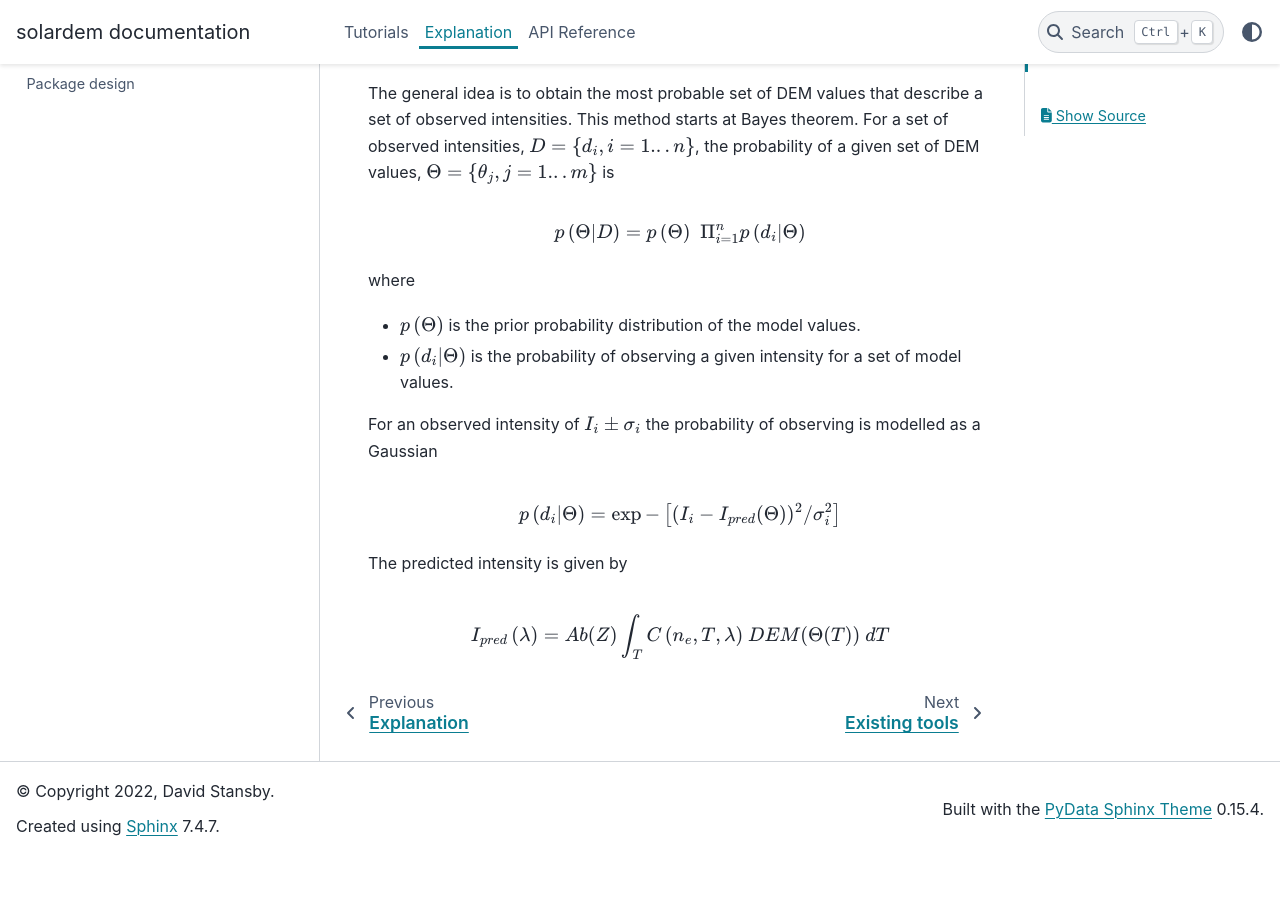
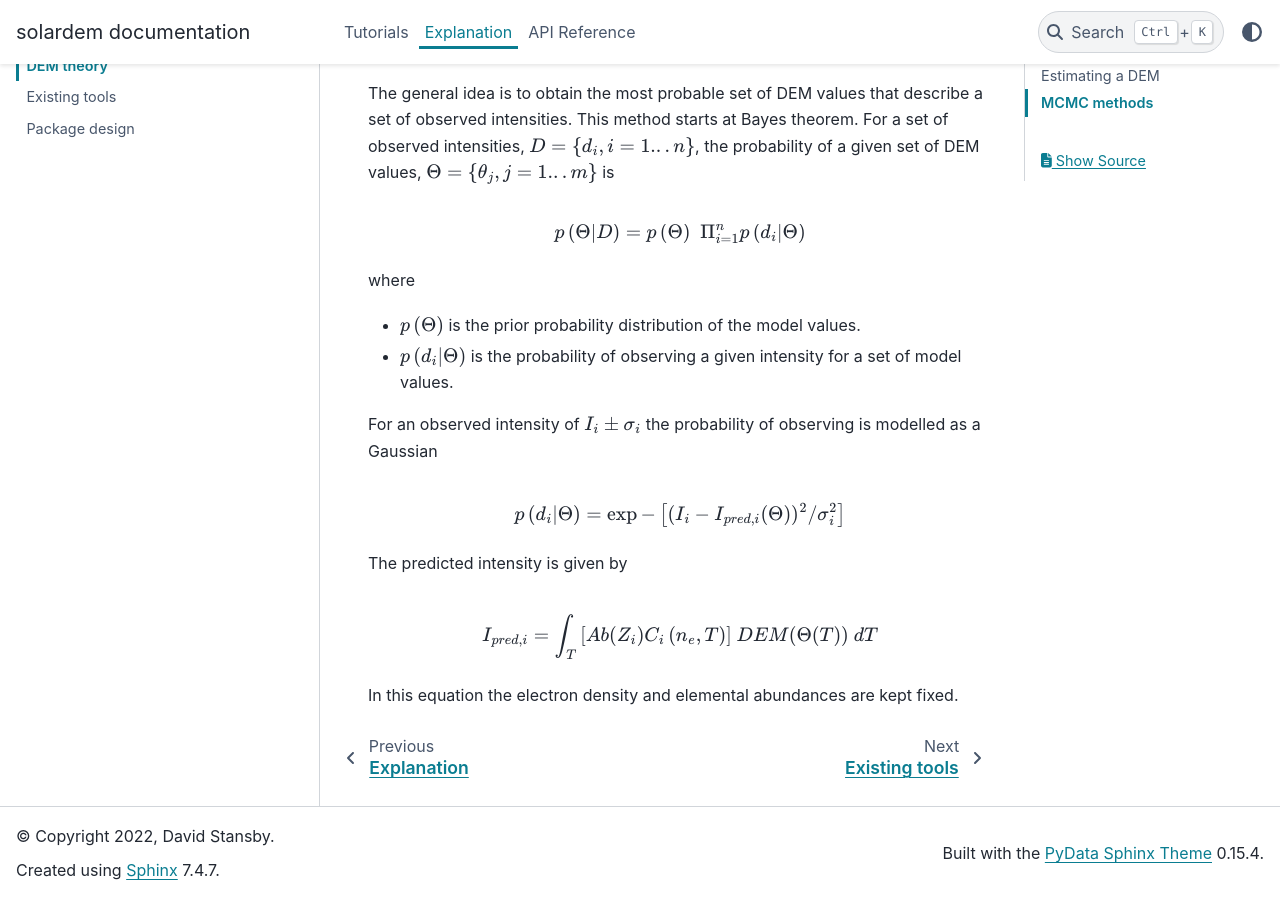
Before and after one commit to dstansby/solardem, a Sphinx documentation site: the page built from doc/explanation/dem_theory.md, in a window 1280 px wide and 900 px high, scrolled down 1891 px. Built offline with Sphinx 7.4.7 and the PyData theme 0.15.4, drawn with Linux system fonts in a browser that asks for light colours; before the commit the page ends 2746 px from its top, so only the background shows below that.

Commit message:
Update theory

````diff
--- a/doc/explanation/dem_theory.md
+++ b/doc/explanation/dem_theory.md
@@ -67,10 +67,12 @@
 For an observed intensity of {math}`I_{i} \pm \sigma_{i}` the probability of observing is modelled as a Gaussian
 
 ```{math}
-p \left (d_{i} | \Theta \right ) = \exp -  \left [ (I_{i} - I_{pred}(\Theta ))^{2} / \sigma_{i}^{2} \right ]
+p \left (d_{i} | \Theta \right ) = \exp -  \left [ (I_{i} - I_{pred, i}(\Theta ))^{2} / \sigma_{i}^{2} \right ]
 ```
 
 The predicted intensity is given by
 ```{math}
-I_{pred} \left ( \lambda \right ) = Ab(Z) \int_{T} C \left ( n_{e}, T, \lambda \right )~DEM(\Theta(T))~dT
+I_{pred, i} =  \int_{T} \left [ Ab(Z_{i}) C_{i} \left ( n_{e}, T \right ) \right ]~DEM(\Theta(T))~dT
 ```
+
+In this equation the electron density and elemental abundances are kept fixed.
````
